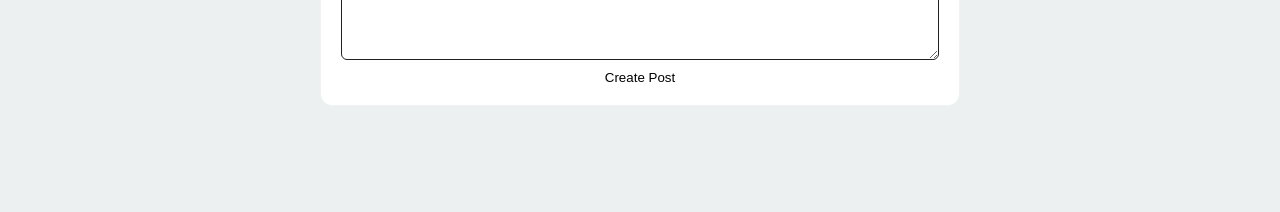
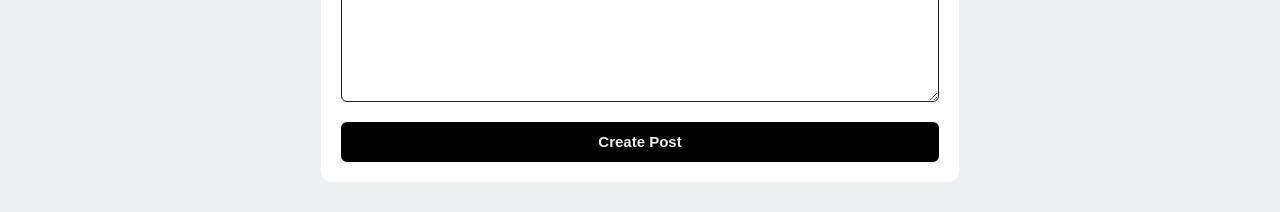
Before and after one commit to RavinduKavinda/blogmatrix, a React (Create React App) app in the folder frontend/: page /create in a window 1280 px wide. Shown: the part 615-827 px from the top of the page. Before the commit the page ends 800 px from the top, so only its background shows below. Built offline with nearby package versions, Linux system fonts and the light colour scheme.

Commit message:
create styles

```diff
--- a/frontend/src/components/create/Create.jsx
+++ b/frontend/src/components/create/Create.jsx
@@ -18,7 +18,7 @@ export const Create = () => {
 
                     <input type="text" placeholder='Title' />
                     <textarea name="" id="" cols="30" rows="10" ></textarea>
-                    <button>Create Post</button>
+                    <button className='button'>Create Post</button>
                 </form>
             </div>
         </section>
--- a/frontend/src/components/create/create.css
+++ b/frontend/src/components/create/create.css
@@ -32,16 +32,16 @@
 
 .new__post .input__file input {
     width: 100%;
-    height: 300px;
     position: relative;
     z-index: 2;
-    opacity: 0;
+    /*height: 300px;
+    opacity: 0;*/
 }
 
 .new__post .img img {
-    position: absolute;
+   /* position: absolute;
     top: 0;
-    left: 0;
+    left: 0;*/
     width: 100%;
     height: 300px;
     z-index: 1;
```
